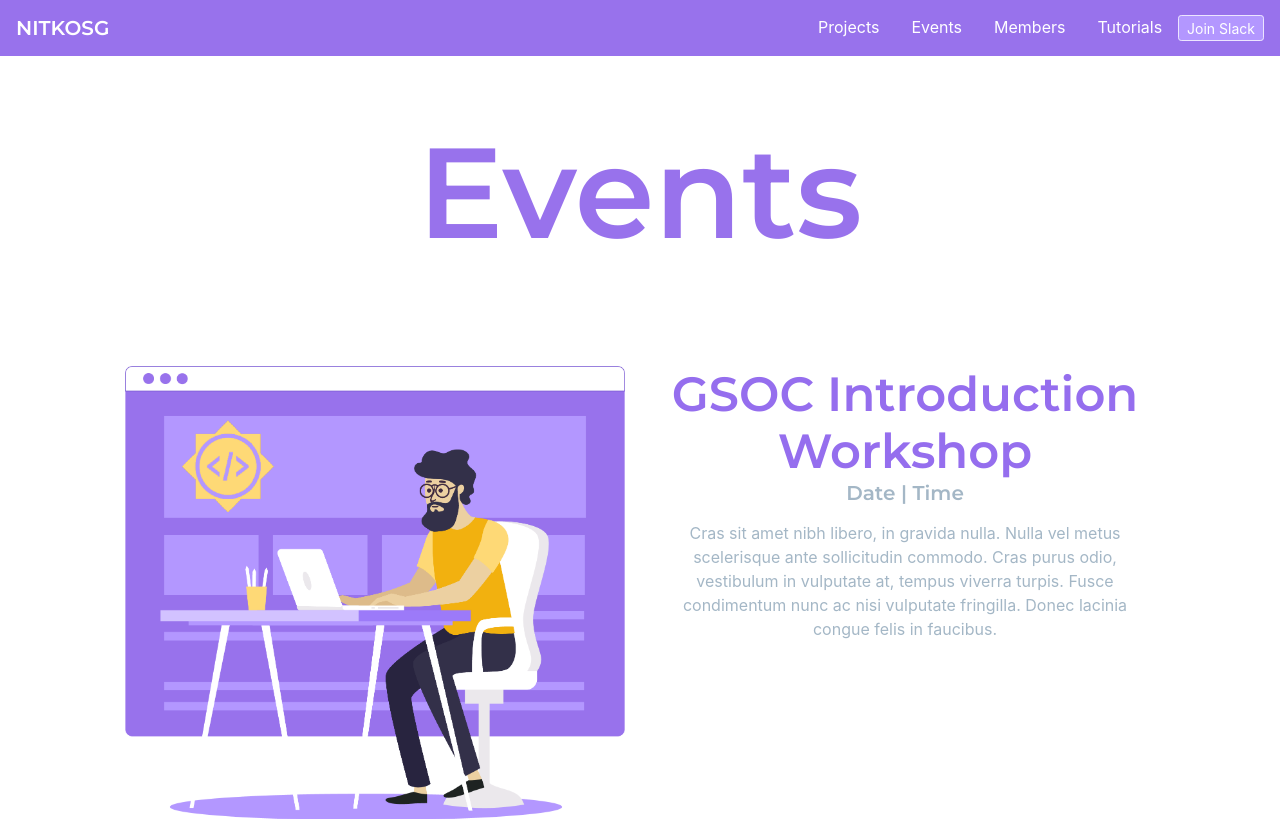
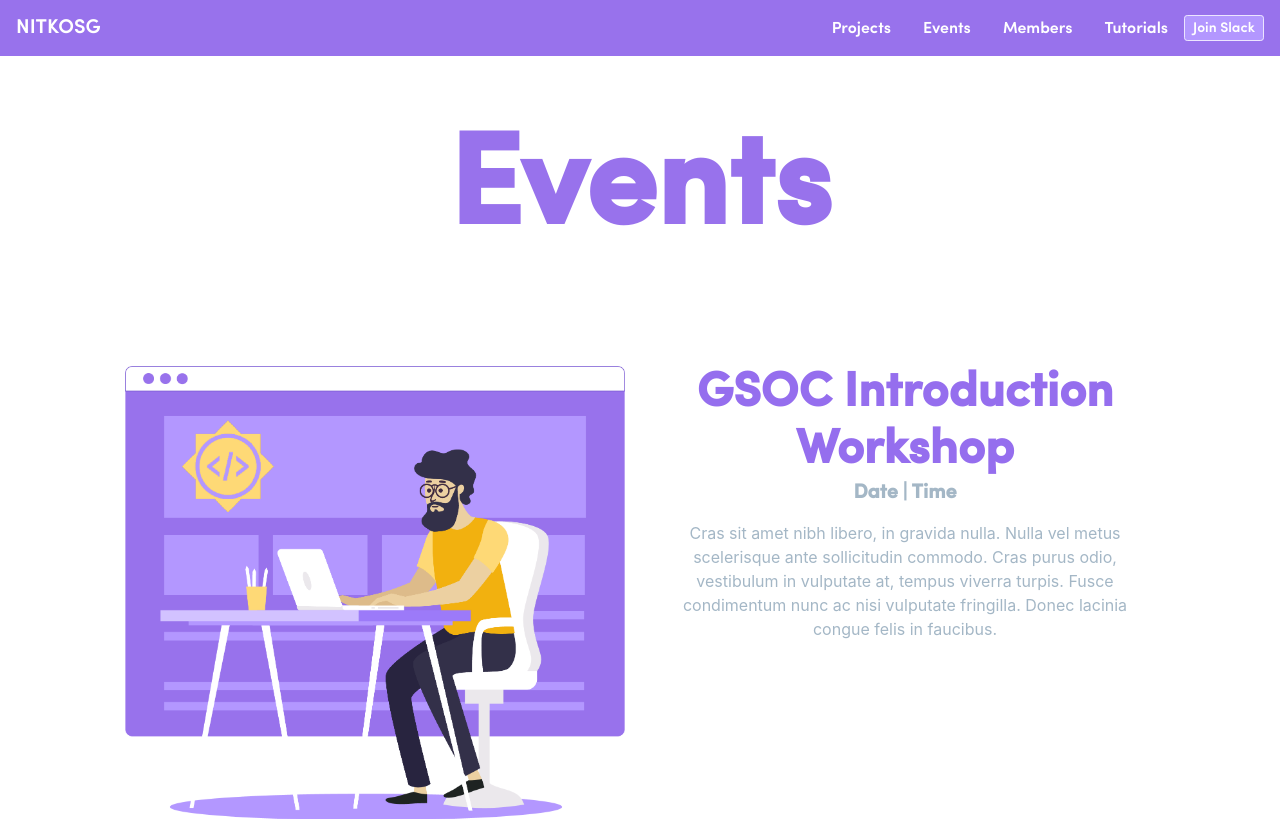
Before and after one commit to saranonearth/NITKOSG_Website, a React (Create React App) app: page /events in a window 1280 px wide. Shown: the top 819 px of the page. Built offline with nearby package versions, Linux system fonts and the light colour scheme.

Commit message:
Font Changed | Minor tweaks

```diff
--- a/public/index.html
+++ b/public/index.html
@@ -27,7 +27,7 @@
      <!--     Fonts and icons     -->
      <link rel="stylesheet" href="https://fonts.googleapis.com/css?family=Roboto:300,400,500">
      <link rel="stylesheet" href="https://fonts.googleapis.com/icon?family=Material+Icons">
-     <link href="https://fonts.googleapis.com/css?family=Montserrat:600,700,700i" rel="stylesheet">
+     <!-- <link href="https://fonts.googleapis.com/css?family=Montserrat:600,700,700i" rel="stylesheet"> -->
 
      <!-- Animate.css CDN -->
       <link rel="stylesheet" href="https://cdnjs.cloudflare.com/ajax/libs/animate.css/3.7.0/animate.min.css">
--- a/src/components/Error.css
+++ b/src/components/Error.css
@@ -3,11 +3,9 @@
 	text-align: center;
 }
 
-
-
 .title {
 	color: #B397FF;
-	font-size: 10em;
+	font-size: 10vw;
 	font-weight: 900;
 
 }
@@ -20,3 +18,12 @@
 .btn:active {
 	background-color: #9872EC;
 }
+
+@media screen and (max-width: 800px){
+	.title {
+
+	font-size: 20vw;
+
+
+}
+}
--- a/src/components/Home.jsx
+++ b/src/components/Home.jsx
@@ -1,6 +1,5 @@
 import React, { Component } from 'react';
 import { Jumbotron, Container, Row, Col, Media  } from 'reactstrap';
-import Hero from './hero.jpg';
 import Pic1 from './Images/pic1.png';
 import Pic2 from './Images/pic2.png';
 import './home.css'
@@ -44,7 +43,7 @@ class Home extends Component {
                         <div className=" md-block" class="home">
                             <Jumbotron >
                             <h1 style={{fontSize:'8vw'}} className="wow pulse">NITKOSG</h1>
-                            <p className="lead wow fadeIn" style={{fontSize:'2.3vw'}}>Open-source Group of NIT Kurukshetra.</p>
+                            <p className="lead wow fadeIn text-title" style={{fontSize:'2.3vw'}}>Open-source Group of NIT Kurukshetra.</p>
                              </Jumbotron>
                         </div>
 
@@ -67,7 +66,7 @@ class Home extends Component {
                               <Media className="text-center mt-5 media-text" heading>
                                Who are we?
                               </Media>
-                              <p className="md-block text-center">Cras sit amet nibh libero, in gravida nulla. Nulla vel metus scelerisque ante sollicitudin commodo. Cras purus odio, vestibulum in vulputate at, tempus viverra turpis. Fusce condimentum nunc ac nisi vulputate fringilla. Donec lacinia congue felis in faucibus. </p>
+                              <p className="md-block text-center block-text">Cras sit amet nibh libero, in gravida nulla. Nulla vel metus scelerisque ante sollicitudin commodo. Cras purus odio, vestibulum in vulputate at, tempus viverra turpis. Fusce condimentum nunc ac nisi vulputate fringilla. Donec lacinia congue felis in faucibus. </p>
                           </Media>
                     </Col>
                   </Row>
@@ -83,7 +82,7 @@ class Home extends Component {
                                     <Media className="text-center mt-5 media-text "  heading>
                                      What do we do?
                                     </Media>
-                                    <p className="md-block text-center">Cras sit amet nibh libero, in gravida nulla. Nulla vel metus scelerisque ante sollicitudin commodo. Cras purus odio, vestibulum in vulputate at, tempus viverra turpis. Fusce condimentum nunc ac nisi vulputate fringilla. Donec lacinia congue felis in faucibus. </p>
+                                    <p className="md-block text-center block-text" >Cras sit amet nibh libero, in gravida nulla. Nulla vel metus scelerisque ante sollicitudin commodo. Cras purus odio, vestibulum in vulputate at, tempus viverra turpis. Fusce condimentum nunc ac nisi vulputate fringilla. Donec lacinia congue felis in faucibus. </p>
                                     </Media>
                             </Col>
                             <Col sm="12" md="6">
--- a/src/components/Navigation.css
+++ b/src/components/Navigation.css
@@ -1,3 +1,11 @@
+@font-face {
+font-family: 'Sofia Pro Semibold';
+src: url('../components/SofiaProSemiBold.woff') format('woff');
+font-weight: normal;
+font-style: normal;
+}
+
+
 .btn-secondary:hover {
 	background-color: #C5B1FC !important;
 }
@@ -5,6 +13,10 @@
 .btn-secondary:active {
 	border:none;
 
+}
+
+.navbar a {
+	font-family: Sofia Pro Semibold;
 }
 
 
--- a/src/components/Navigation.jsx
+++ b/src/components/Navigation.jsx
@@ -35,7 +35,7 @@ class Navigation extends Component {
         <div>
             <Navbar  style={{backgroundColor: '#9872EC'}}light expand="md">
             <NavbarBrand>
-                <NavLink to="/" className=" text-white" style={{fontWeight:'600',fontFamily:'Montserrat',textDecoration:'none'}}>NITKOSG</NavLink>
+                <NavLink to="/" className=" text-white" style={{textDecoration:'none'}}>NITKOSG</NavLink>
             </NavbarBrand>
             <NavbarToggler onClick={this.toggle} />
                 <Collapse isOpen={this.state.isOpen} navbar>
--- a/src/components/Tutorials.css
+++ b/src/components/Tutorials.css
@@ -1,11 +1,11 @@
 
 .card-link {
 	color : #9872EC;
-	font-family: 'Montserrat', sans-serif;;
+	font-family: 'Sofia Pro Semibold', sans-serif;;
 	font-size: 1.5em;
 }
 
 h1 {
-	font-family: 'Montserrat', sans-serif;
+	font-family: 'Sofia Pro Semibold', sans-serif;
 
 }
--- a/src/components/home.css
+++ b/src/components/home.css
@@ -1,6 +1,15 @@
+@font-face {
+font-family: 'Sofia Pro Semibold';
+src: url('../components/SofiaProSemiBold.woff') format('woff');
+font-weight: normal;
+font-style: normal;
+}
+
+
 div {
 	overflow-x: hidden ;
 }
+
 
 
 .home {
@@ -28,7 +37,7 @@ div {
 }
 .jumbotron h1 {
 	margin-top: 100px;
-	font-family: 'Montserrat', sans-serif;
+	font-family: 'Sofia Pro Semibold', sans-serif;
 	font-weight: 700;
 
 }
@@ -39,11 +48,16 @@ div {
 
 .media-text {
 	color: #956EEE;
-	font-family: 'Montserrat', sans-serif;
+	font-family: 'Sofia Pro Semibold', sans-serif;
 	font-weight: 600;
 	font-size: 3em;
 
 
+
+}
+
+.block-text {
+	font-size: 1.3em;
 }
 
 .Navigation {
@@ -83,6 +97,10 @@ p {
 		font-size: 1.5em !important;
 
 }
+.block-text {
+	font-size: 1.1em;
+}
+
 .container{
 		margin-top: 100px;
 		background-color:#F4F9FF ;
--- a/src/components/members.css
+++ b/src/components/members.css
@@ -4,7 +4,7 @@
 }
 
 .card-title {
-	font-family: 'Montserrat', sans-serif;
+	font-family: 'Sofia Pro Semibold', sans-serif;
 	font-size: 1.5em;
 	margin-top: 20px;
 	margin-bottom: 0px;
@@ -28,7 +28,7 @@
 }
 
 h1 {
-	font-family: 'Montserrat', sans-serif;
+	font-family: 'Sofia Pro Semibold', sans-serif;
 	font-weight: 600;
 	margin-top: 50px;
 	color: #9872EC;
```
Also changed, not shown: src/components/SofiaProRegular.woff (added), src/components/SofiaProSemiBold.woff (added).
